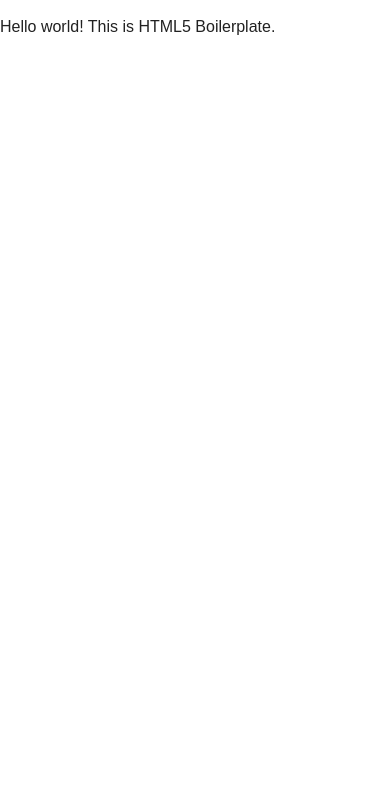
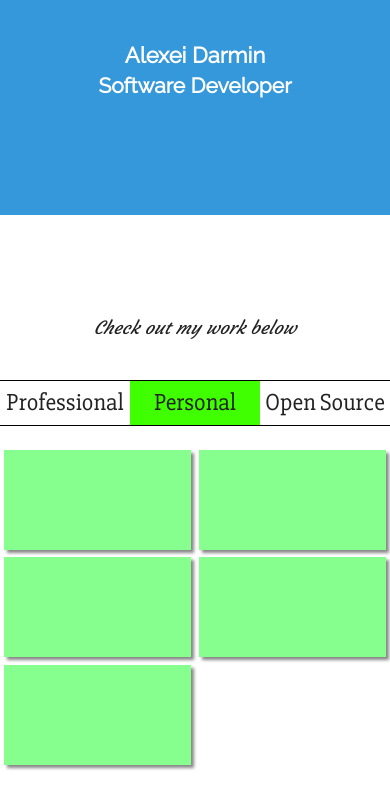
Before and after one commit to AlexeiDarmin/alexeidarmin.github.io, a PHP site: page / in a window 390 px wide. Shown: the top 809 px of the page. Run offline with PHP 8.4, Linux system fonts and the light colour scheme.

Commit message:
basic layout and responsive

```diff
--- a/css/main.css
+++ b/css/main.css
@@ -94,8 +94,102 @@ textarea {
 /* ==========================================================================
    Author's custom styles
    ========================================================================== */
+body{
+    -webkit-font-smoothing: antialiased;
+    font-family: 'Raleway', sans-serif;
+    margin:0px;
+    padding:0px;
+}
+
+#container{
+    max-width:1024px;
+    margin:auto;
+}
+
+#headerContainer{
+    padding-top:40px;
+    margin:0px;
+    background-color: #3498DB;
+    min-height:175px;
+}
+
+#site-Header{
+    margin-top:0px;
+    color:white;
+    text-align:center;
+    font-size:44px;
+}
+
+#site-Header2{
+    color:white;
+    font-size:21px;
+    text-align:center;
+    margin-top:-15px;
+}
+
+.header-helper{
+    font-family: 'Courgette', cursive;
+    font-size:22px;
+    display:block;
+    text-align:center;
+    font-style:italic;
+    margin:100px auto 40px auto;
+}
+
+.block-Group{
+    font-size:0px; /* margin bug fix */
+}
+.block{
+    display:inline-block;
+    background:#86FF8F;
+    width:48%;
+    margin:1%;
+    min-height:100px;
+    box-shadow:3px 3px 3px #888888;
+}
+
+#tabs{
+    display:block;
+    width:100%;
+    font-size:0px;  /* white space bux fix */
+    border-bottom:1px solid black;
+    border-top:1px solid black;
+    margin-bottom:20px;
+    padding:0px;
+}
+
+#tabs > li {
+    display:inline-block;
+    font-family: 'Slabo 27px', serif;
+    width:33.33%;
+    margin:0px;
+    font-size:24px;
+    text-align:center;
+    cursor:pointer;
+    padding:5px 0px;
+}
+
+.selectedTab{
+    background:#3FFF00;
+}
 
 
+
+/* Medium sized screen adjustments */
+@media only screen and (max-width: 800px) {
+
+}
+
+/* Small sized screen adjustments */
+@media only screen and (max-width: 600px) {
+    #site-Header{
+        font-size:22px;
+    }
+
+    .header-helper{
+        font-size:18px;
+    }
+}
 
 
 
--- a/index.html
+++ b/index.html
@@ -1,14 +1,20 @@
 <!doctype html>
-<html class="no-js" lang="">
+<html class="no-js" lang="en">
     <head>
         <meta charset="utf-8">
         <meta http-equiv="x-ua-compatible" content="ie=edge">
-        <title></title>
-        <meta name="description" content="">
+        <title>Alexei Darmin - Software Developer</title>
+        <meta name="description" content="Software developer from Toronto Ontario Canada.">
         <meta name="viewport" content="width=device-width, initial-scale=1">
+        <meta name="author" content="Alexei Darmin">
 
         <link rel="apple-touch-icon" href="apple-touch-icon.png">
         <!-- Place favicon.ico in the root directory -->
+
+        <!-- fonts -->
+        <link href='https://fonts.googleapis.com/css?family=Courgette' rel='stylesheet' type='text/css'>
+        <link href='https://fonts.googleapis.com/css?family=Slabo+27px' rel='stylesheet' type='text/css'>
+        <link href='https://fonts.googleapis.com/css?family=Raleway' rel='stylesheet' type='text/css'>
 
         <link rel="stylesheet" href="css/normalize.css">
         <link rel="stylesheet" href="css/main.css">
@@ -19,8 +25,31 @@
             <p class="browserupgrade">You are using an <strong>outdated</strong> browser. Please <a href="http://browsehappy.com/">upgrade your browser</a> to improve your experience.</p>
         <![endif]-->
 
-        <!-- Add your site or application content here -->
-        <p>Hello world! This is HTML5 Boilerplate.</p>
+        <!-- Website Content -->
+        <div id="headerContainer">
+            <h1 id="site-Header">Alexei Darmin</h1>
+            <h1 id="site-Header2">Software Developer</h1>
+        </div>
+
+        <div id="container">
+            <span class="header-helper">Check out my work below</span>
+
+            <nav>
+
+            <ul id="tabs">
+                <li>Professional</li>
+                <li class="selectedTab">Personal</li>
+                <li>Open Source</li>
+            </ul>
+
+            <div class="block-Group">
+                <div class="block">
+
+                </div>
+
+                <div class="block"></div><div class="block"></div> <div class="block"> </div><div class="block"></div>
+            </div>
+        </div>
 
         <script src="https://code.jquery.com/jquery-1.12.0.min.js"></script>
         <script>window.jQuery || document.write('<script src="js/vendor/jquery-1.12.0.min.js"><\/script>')</script>
```
